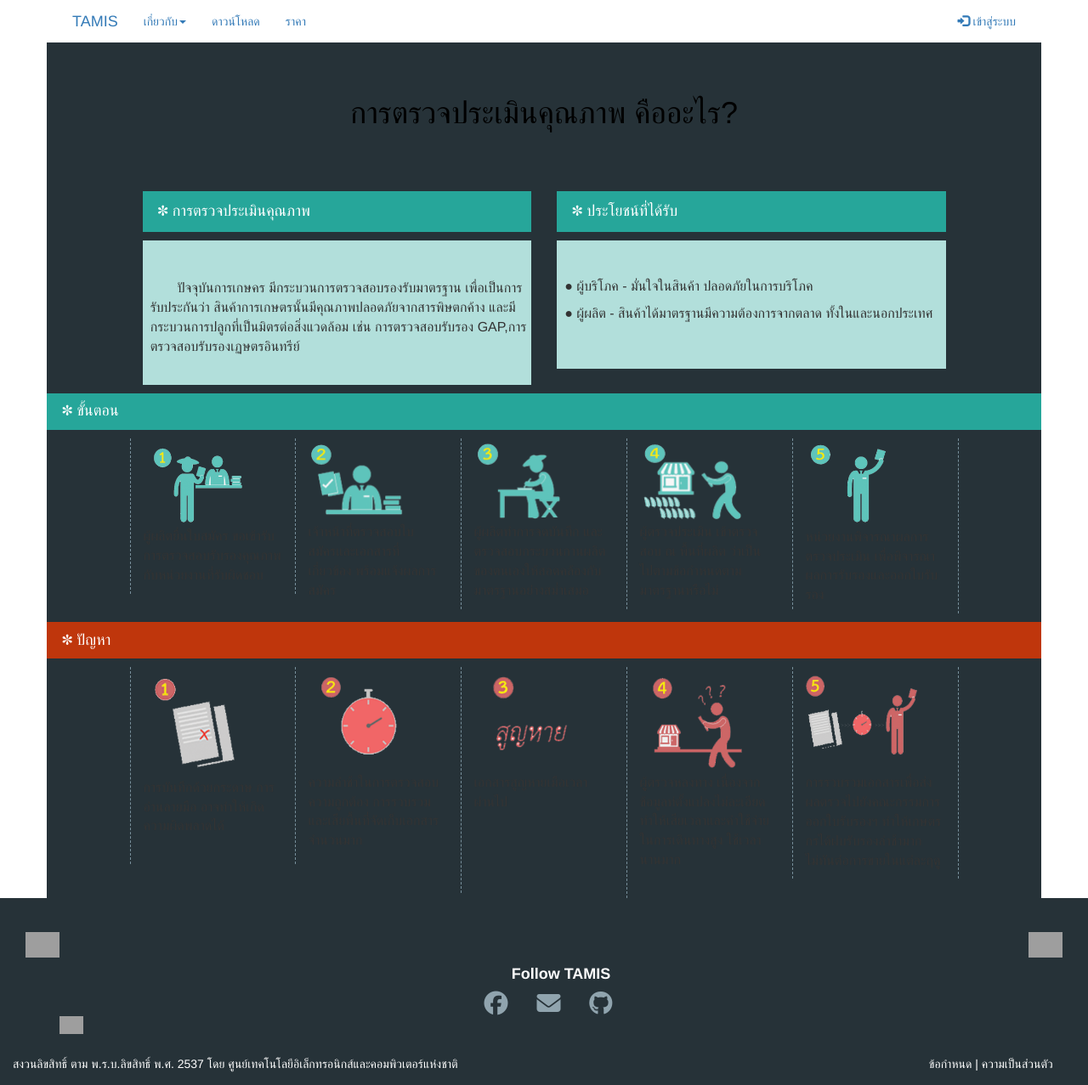
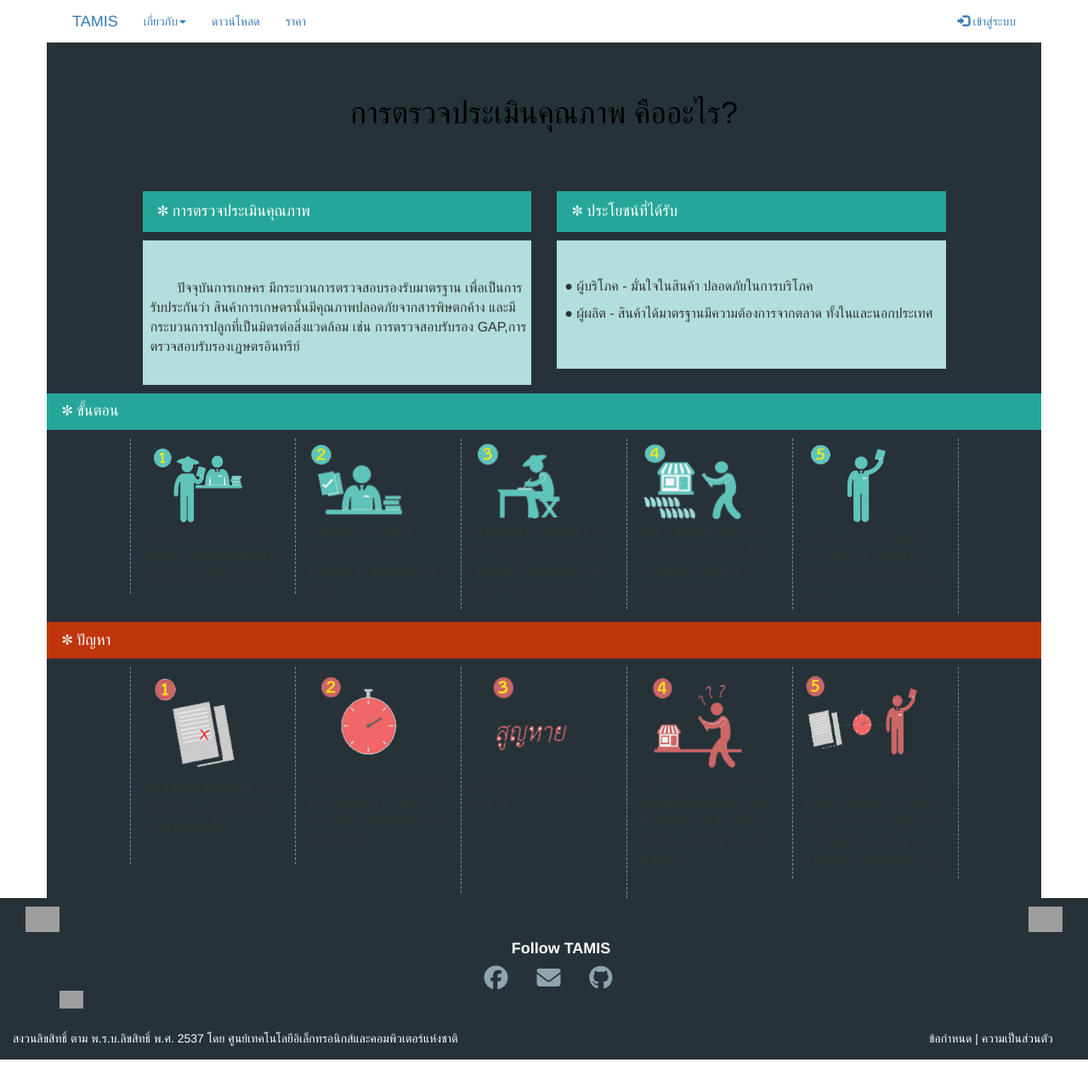
Before and after one commit to Acherrylp/Acherry.github.io, a Jekyll site: the page built from quality.html, in a window 1280 px wide. Shown: the whole page at 85% size. Built offline with Jekyll 4.4.1, drawn with Linux system fonts in a browser that asks for light colours; nearby versions of some CDN libraries; after the commit the page ends 1247 px from its top, so only the background shows below that; grey boxes are pictures that could not be loaded.

Commit message:
แก้ไข footer

```diff
--- a/_includes/footer.html
+++ b/_includes/footer.html
@@ -38,22 +38,16 @@
 }
 
   </style>
-<footer class="cn">
-    <div class="container-fluid ">
-      <div class="col-md-12 col-sm-12 cnt"><br>
-
-    </div>
-</div>
-    <br>
+<footer >
     <div class="container-fluid bg">
     <div class="col-md-12 col-sm-12 ">
       <a href="http://www.nectec.or.th/">
               <img src="https://netpie.io/public/netpieio/assets/images/logo/nectec_logo_footer.png"
-              style=" height: 30px; " align="left" alt="logo nectec"></a>
+              style=" height: 40px; padding-top:10px;" align="left" alt="logo nectec"></a>
 
       <a href="http://www.nectec.or.th/">
                 <img src="https://netpie.io/public/netpieio/assets/images/logo/nstda_logo.gif"
-                style=" height: 30px; " align="right" alt="logo nstda"></a>
+                style=" height: 40px; padding-top:10px;" align="right" alt="logo nstda"></a>
     </div>
     <div class="col-md-12 col-sm-12 ">
     <ul class="footer-social-block cnt">
```
